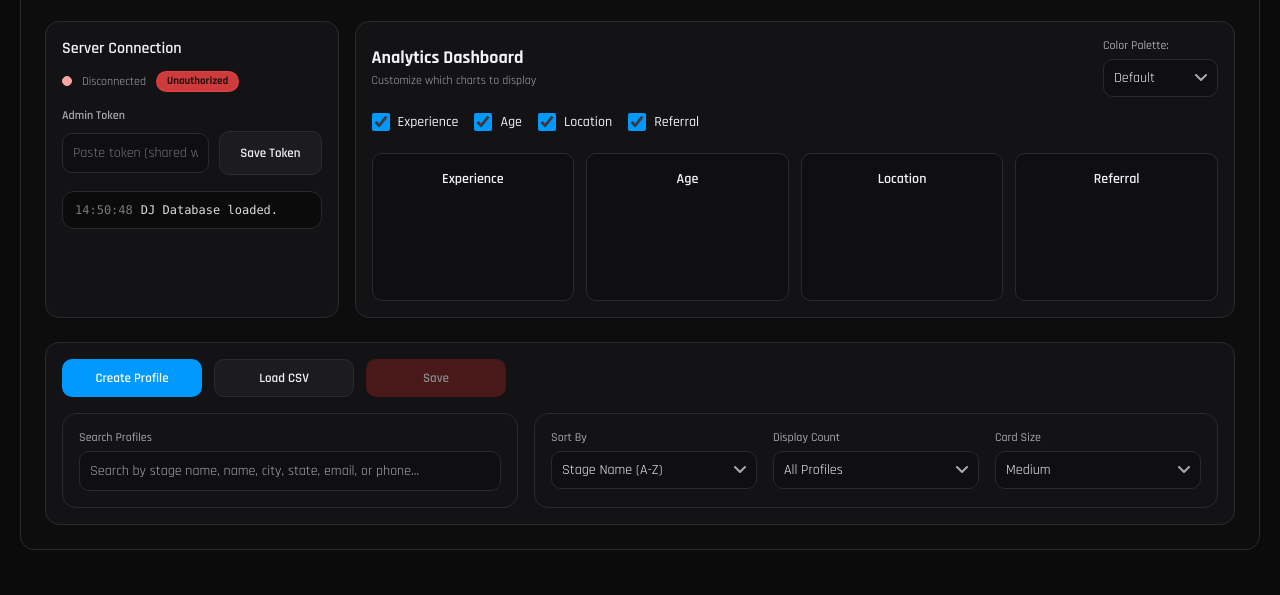
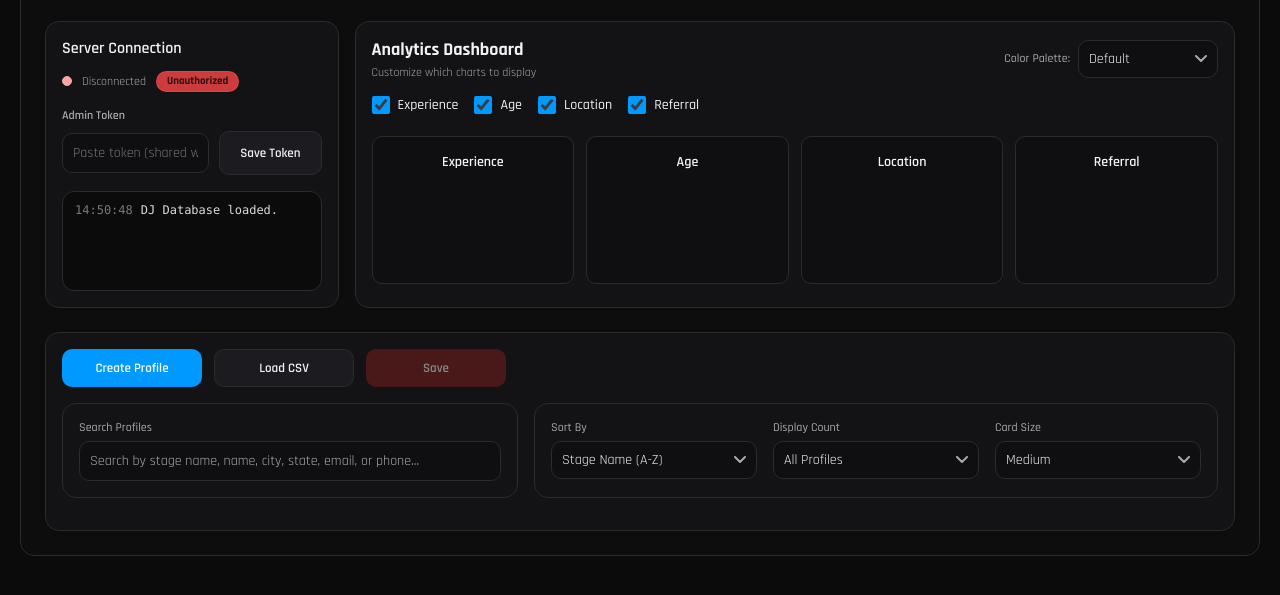
Before and after one commit to RaidenIV/dj_database, a website: page client/index.html in a window 1280 px wide. Shown: the part 257-852 px from the top of the page. Drawn offline with nearby package versions, Linux system fonts and the light colour scheme.

Commit message:
Update styles.css

```diff
--- a/client/css/styles.css
+++ b/client/css/styles.css
@@ -76,19 +76,6 @@ body { padding: 20px; }
   color: #2b0f0f;
   background: rgba(239, 68, 68, 0.85);
   border-color: rgba(239, 68, 68, 0.85);
-}
-
-.mini-console {
-  background: #0b0b0c;
-  border: 1px solid var(--line);
-  border-radius: 12px;
-  padding: 10px 12px;
-  font-family: ui-monospace, SFMono-Regular, Menlo, Monaco, Consolas, "Liberation Mono", "Courier New", monospace;
-  font-size: 12px;
-  line-height: 1.35;
-  max-height: 92px;
-  overflow: auto;
-  margin: 0;
 }
 
 .console-line { white-space: nowrap; overflow: hidden; text-overflow: ellipsis; }
@@ -209,6 +196,8 @@ button.btn-save:disabled {
   justify-content: space-between;
   align-items: center;
   margin-bottom: 16px;
+  flex-wrap: wrap;
+  gap: 12px;
 }
 
 .section-title {
@@ -223,10 +212,24 @@ button.btn-save:disabled {
   margin: 0;
 }
 
-.toggle-analytics { padding: 8px 16px; font-size: 13px; }
+.color-palette-selector {
+  display: flex;
+  align-items: center;
+  gap: 8px;
+}
 
-.analytics-content { display: block; transition: all 0.3s ease; }
-.analytics-content.hidden { display: none; }
+.color-palette-selector label {
+  font-size: 12px;
+  color: var(--muted);
+  margin: 0;
+  white-space: nowrap;
+}
+
+.color-palette-selector select {
+  min-width: 140px;
+}
+
+.analytics-content { display: block; }
 
 .chart-toggles {
   display: flex;
@@ -329,7 +332,7 @@ select:focus {
   box-shadow: 0 0 0 3px rgba(0, 153, 255, 0.1);
 }
 
-.profiles-grid { display: grid; gap: 16px; margin-top: 0; }
+.profiles-grid { display: grid; gap: 16px; margin-top: 16px; }
 .profiles-grid.size-small { grid-template-columns: repeat(auto-fill, minmax(280px, 1fr)); }
 .profiles-grid.size-medium { grid-template-columns: repeat(auto-fill, minmax(320px, 1fr)); }
 .profiles-grid.size-large { grid-template-columns: repeat(auto-fill, minmax(400px, 1fr)); }
@@ -643,6 +646,8 @@ input:focus {
 /* Token card layout */
 .server-info-card {
   padding: 16px !important;
+  display: flex;
+  flex-direction: column;
 }
 
 .server-header {
@@ -675,6 +680,20 @@ input:focus {
   margin-bottom: 8px !important;
   font-weight: 600;
   font-size: 12px;
+}
+
+.mini-console {
+  background: #0b0b0c;
+  border: 1px solid var(--line);
+  border-radius: 12px;
+  padding: 10px 12px;
+  font-family: ui-monospace, SFMono-Regular, Menlo, Monaco, Consolas, "Liberation Mono", "Courier New", monospace;
+  font-size: 12px;
+  line-height: 1.35;
+  overflow: auto;
+  margin: 0;
+  flex: 1;
+  min-height: 100px;
 }
 
 .conn-dot{
```
